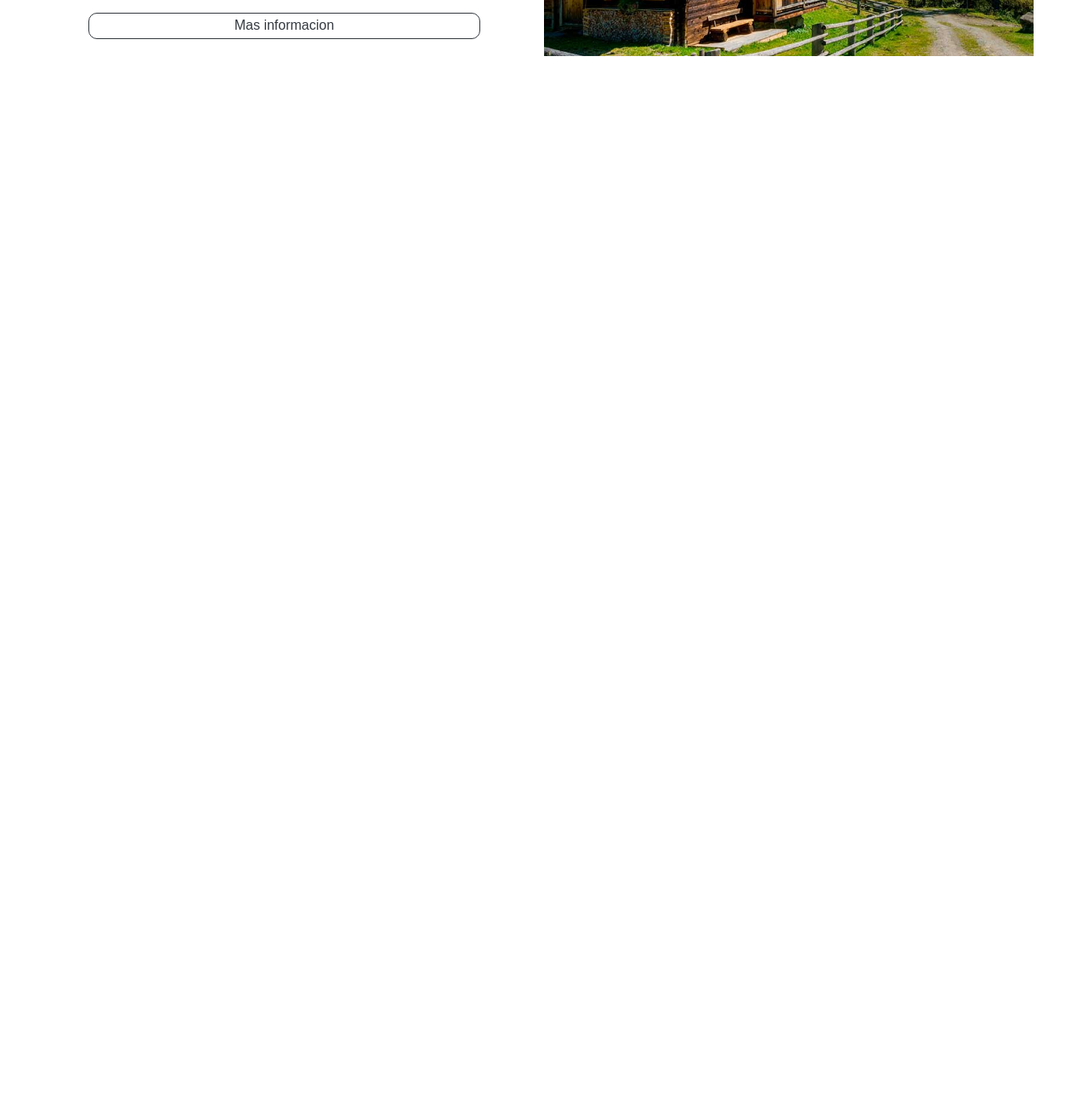
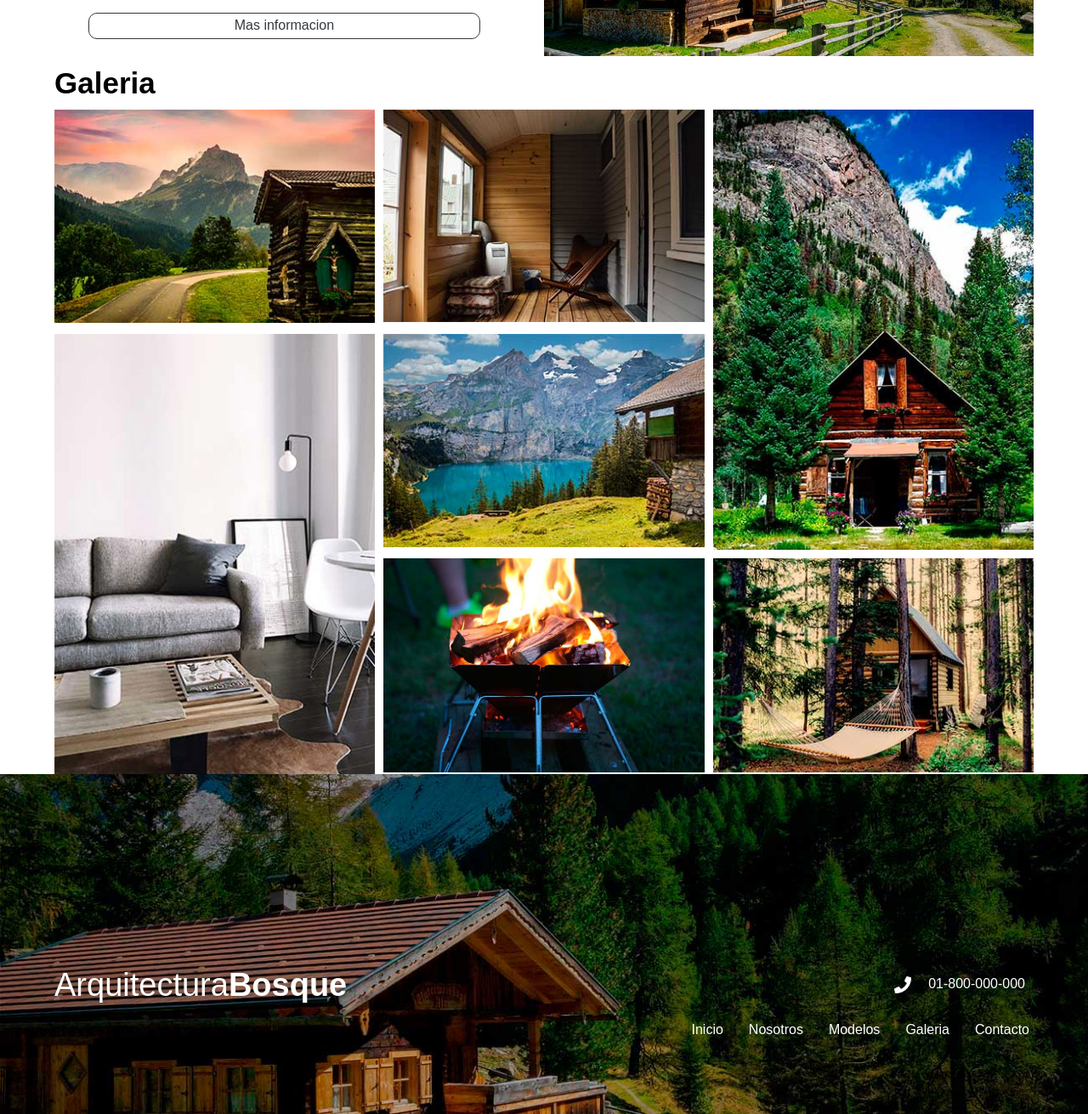
Before and after one commit to Xavier0206/pagina-estatica-arquitectura, a plain HTML site: page index.html in a window 1280 px wide. Shown: the part 1800-3111 px from the top of the page at 85% size. Before the commit the page ends 1866 px from the top, so only its background shows below. Drawn offline with Linux system fonts and the light colour scheme.

Commit message:
feat: agregada galeria y footer

```diff
--- a/CSS/main.css
+++ b/CSS/main.css
@@ -259,6 +259,36 @@ a {
   height: 30rem;
 }
 
+/* Section galeria */
+.galeria-contenedor {
+  display: grid;
+  grid-template-columns: repeat(2, 1fr);
+  grid-template-rows: auto auto auto;
+  column-gap: 1rem;
+  row-gap: 1rem;
+}
+
+.galeria-contenedor div:nth-child(2) {
+  grid-area: 3/1/4/2;
+}
+
+.galeria-contenedor div:last-child {
+  display: none;
+}
+
+/* Footer */
+.footer {
+  height: 20rem;
+}
+
+.footer-flex {
+  display: flex;
+  flex-direction: column;
+  justify-content: end;
+  column-gap: 1rem;
+  ;
+}
+
 /**============== Media 767 */
 @media (min-width: 767px) {
   .contenedor-header h1 {
@@ -319,4 +349,39 @@ a {
     width: 40%;
     left: 4rem;
   }
+
+  /* Galeria */
+  .galeria-contenedor {
+    grid-template-columns: repeat(3, 1fr);
+    grid-template-rows: repeat(3, 1fr);
+  }
+
+  .galeria-contenedor div:nth-child(1) {
+    grid-area: 1/1/2/2;
+  }
+
+  .galeria-contenedor div:nth-child(2) {
+    grid-area: 2/1/4/2;
+  }
+
+  .galeria-contenedor div:nth-child(3) {
+    grid-area: 1/2/2/3;
+  }
+
+  .galeria-contenedor div:nth-child(4) {
+    grid-area: 3/2/4/3;
+  }
+
+  .galeria-contenedor div:nth-child(5) {
+    grid-area: 2/2/3/3;
+  }
+
+  .galeria-contenedor div:nth-child(6) {
+    grid-area: 1/3/3/4;
+  }
+
+  .galeria-contenedor div:nth-child(7) {
+    grid-area: 3/3/4/4;
+    display: initial;
+  }
 }
--- a/index.html
+++ b/index.html
@@ -84,9 +84,59 @@
         <div class="modelo-img-3"></div>
         <button class="btn">Mas informacion</button>
       </div>
-
     </div>
   </main>
+
+  <!-- Section galeria -->
+  <section class="contenedor">
+    <h3>Galeria</h3>
+    <div class="galeria-contenedor">
+      <div>
+        <img src="/img/imagen_1.jpg" alt="Imagen galeria 1">
+      </div>
+      <div>
+        <img src="/img/imagen_2.jpg" alt="Imagen galeria 2">
+      </div>
+      <div>
+        <img src="/img/imagen_3.jpg" alt="Imagen galeria 3">
+      </div>
+      <div>
+        <img src="/img/imagen_4.jpg" alt="Imagen galeria 4">
+      </div>
+      <div>
+        <img src="/img/imagen_5.jpg" alt="Imagen galeria 5">
+      </div>
+      <div>
+        <img src="/img/imagen_6.jpg" alt="Imagen galeria 6">
+      </div>
+      <div>
+        <img src="/img/imagen_7.jpg" alt="Imagen galeria 7">
+      </div>
+    </div>
+  </section>
+  <!-- Footer -->
+  <footer class="footer">
+    <div class="hero-img">
+      <div class="contenedor-header footer-flex">
+        <div class="hero-logo">
+          <h1>Arquitectura<span>Bosque</span></h1>
+          <div class="hero-contacto">
+            <img src="img/telefono.png" alt="">
+            <a href="tel:01-800-000-000">01-800-000-000</a>
+          </div>
+        </div>
+        <ul class="hero-navegacion">
+          <li><a href="index.html">Inicio</a></li>
+          <li><a href="nosotros.html">Nosotros</a></li>
+          <li><a href="servicios.html">Modelos</a></li>
+          <li><a href="proyectos.html">Galeria</a></li>
+          <li><a href="contacto.html">Contacto</a></li>
+        </ul>
+
+        <p>Ningun derecho reservado &copy;. Pagina creada con fines educativos.</p>
+      </div>
+    </div>
+  </footer>
 </body>
 
 </html>
```
